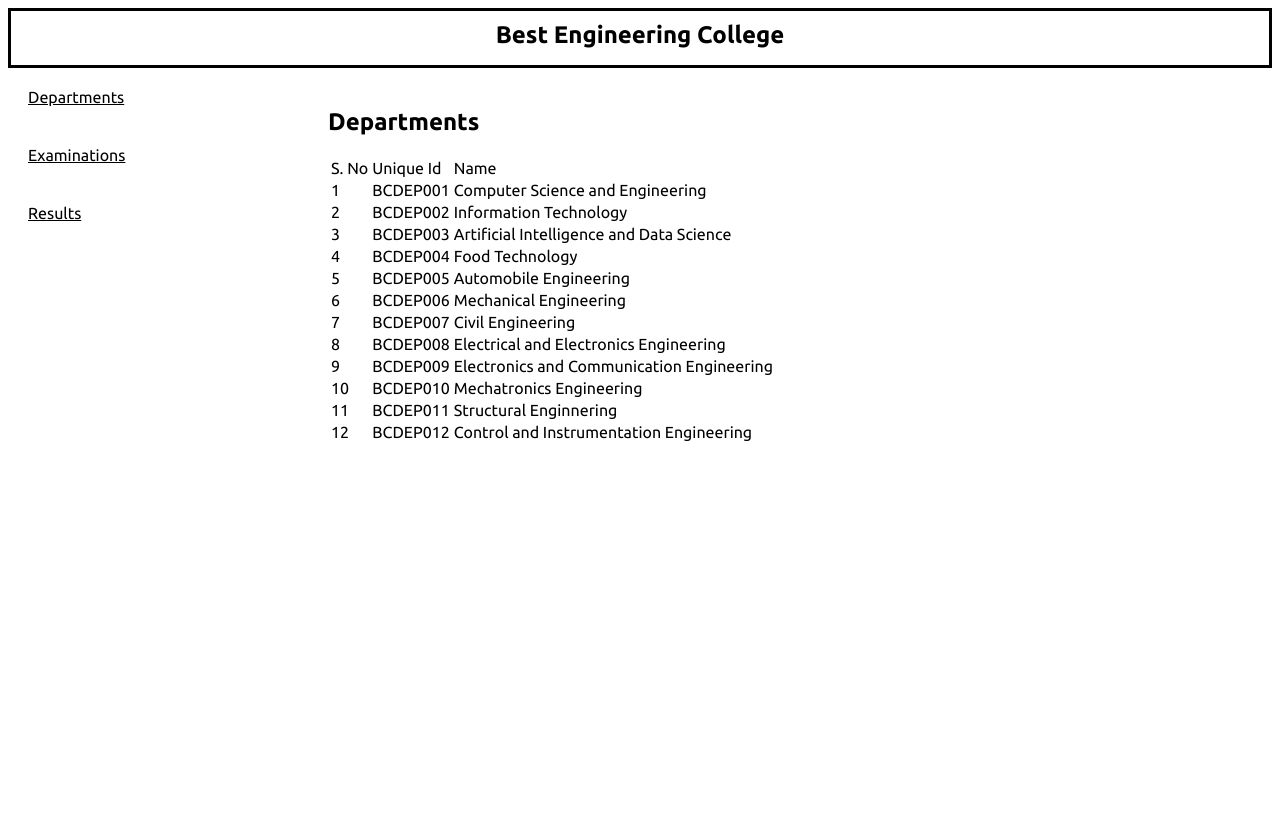
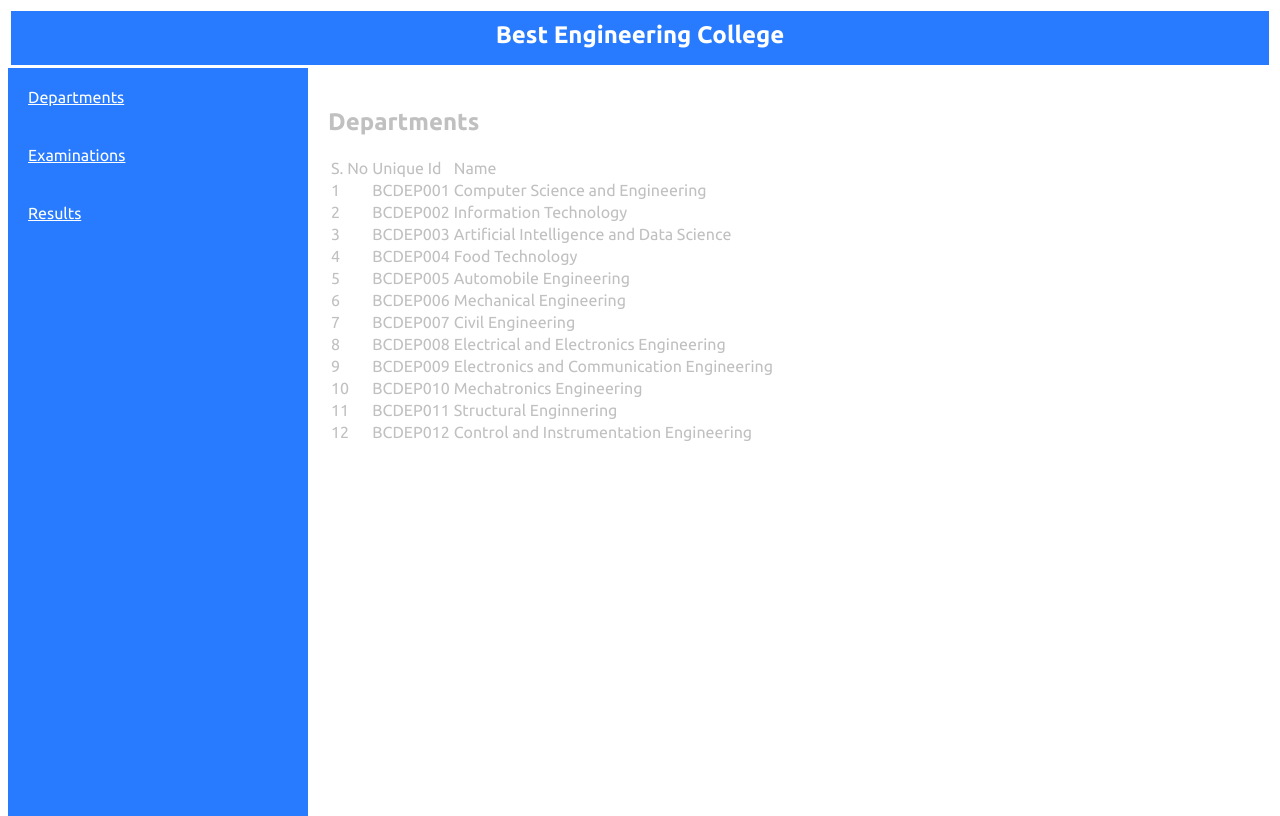
Before and after one commit to tamilselvan-code/portal-app-angular, an Angular app: page / in a window 1280 px wide. Built offline with nearby package versions, Linux system fonts and the light colour scheme.

Commit message:
fixed root variables not working issue

```diff
--- a/src/app/app.component.css
+++ b/src/app/app.component.css
@@ -6,7 +6,7 @@
     box-sizing: border-box;
     font-family: 'Ubuntu', sans-serif;
 }
-:root
+::ng-deep :root
 {
     --blue: #287bff;
     --white: #fff;
--- a/src/app/app.component.html
+++ b/src/app/app.component.html
@@ -4,7 +4,6 @@
 <head>
   <meta name="viewport" content="width=device-width, initial-scale=1.0">
   <title>Best Engineering College</title>
-  <link rel="stylesheet" type="text/css" href="app.component.css">
 </head>
 
 <body>
--- a/src/app/departments/departments.component.ts
+++ b/src/app/departments/departments.component.ts
@@ -1,4 +1,4 @@
-import { Component, OnInit } from '@angular/core';
+import { Component, OnInit, ViewEncapsulation } from '@angular/core';
 
 @Component({
   selector: 'app-departments',
```
